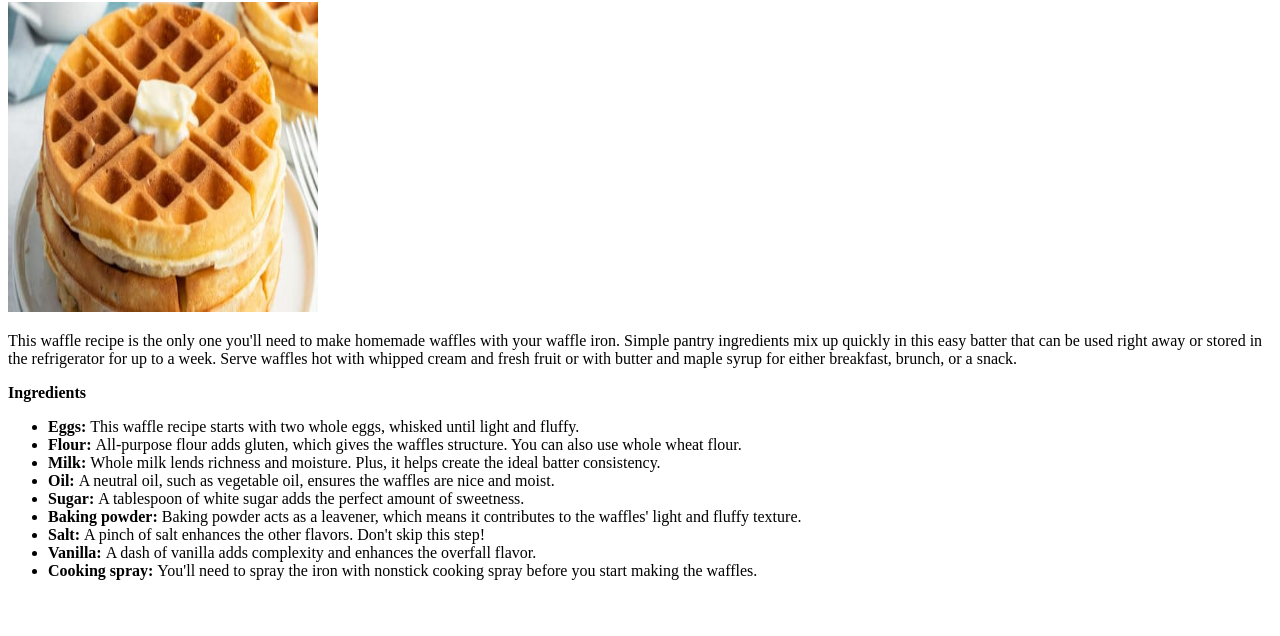
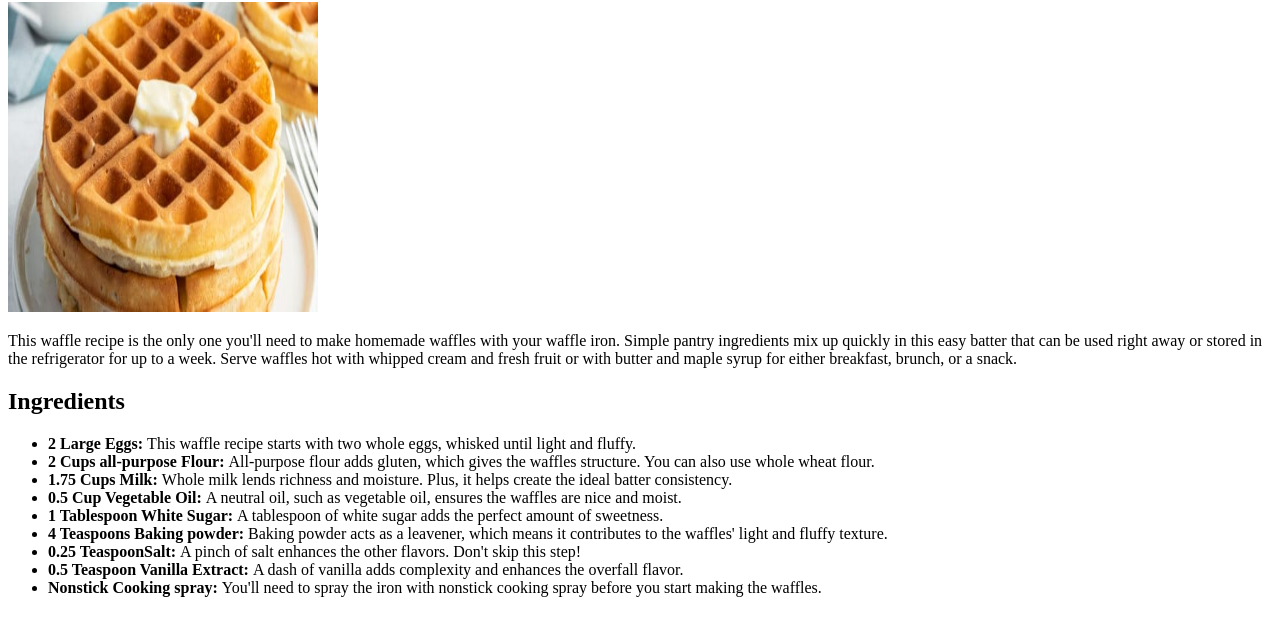
Before and after one commit to codingcatuno/recipes, a plain HTML site: page fdrecipes/waffles.html in a window 1280 px wide. Shown: the part 78-714 px from the top of the page. Drawn offline with Linux system fonts and the light colour scheme.

Commit message:
Completed the final section of ingrediants
This is an updated nightly Commit. This time around
we managed to have a good layout of what the next
steps for making the rest of the recipes will look like.

One step at a Time! See you tomorrow!

```diff
--- a/fdrecipes/waffles.html
+++ b/fdrecipes/waffles.html
@@ -11,19 +11,20 @@
         height="310" width="310">
 
         <p>This waffle recipe is the only one you'll need to make homemade waffles with your waffle iron. Simple pantry ingredients mix up quickly in this easy batter that can be used right away or stored in the refrigerator for up to a week. Serve waffles hot with whipped cream and fresh fruit or with butter and maple syrup for either breakfast, brunch, or a snack.</p>
-        <p><strong>Ingredients</strong></p>
+        <h2>Ingredients</h2>
 
         <ul>
-            <li><strong>Eggs: </strong>This waffle recipe starts with two whole eggs, whisked until light and fluffy.</li>
-            <li><strong>Flour: </strong>All-purpose flour adds gluten, which gives the waffles structure. You can also use whole wheat flour.
+            <li><strong>2 Large Eggs: </strong>This waffle recipe starts with two whole eggs, whisked until light and fluffy.</li>
+            <li><strong>2 Cups all-purpose Flour: </strong>All-purpose flour adds gluten, which gives the waffles structure. You can also use whole wheat flour.
 </li>
-            <li><strong>Milk: </strong>Whole milk lends richness and moisture. Plus, it helps create the ideal batter consistency.</li>
-            <li><strong>Oil: </strong>A neutral oil, such as vegetable oil, ensures the waffles are nice and moist.</li>
-            <li><strong>Sugar: </strong>A tablespoon of white sugar adds the perfect amount of sweetness.</li>
-            <li><strong>Baking powder: </strong>Baking powder acts as a leavener, which means it contributes to the waffles' light and fluffy texture.</li>
-            <li><strong>Salt: </strong>A pinch of salt enhances the other flavors. Don't skip this step!</li>
-            <li><strong>Vanilla: </strong>A dash of vanilla adds complexity and enhances the overfall flavor.</li>
-            <li><strong>Cooking spray: </strong>You'll need to spray the iron with nonstick cooking spray before you start making the waffles.</li>
+            <li><strong>1.75 Cups Milk: </strong>Whole milk lends richness and moisture. Plus, it helps create the ideal batter consistency.</li>
+            <li><strong>0.5 Cup Vegetable Oil: </strong>A neutral oil, such as vegetable oil, ensures the waffles are nice and moist.</li>
+            <li><strong>1 Tablespoon White Sugar: </strong>A tablespoon of white sugar adds the perfect amount of sweetness.</li>
+            <li><strong>4 Teaspoons Baking powder: </strong>Baking powder acts as a leavener, which means it contributes to the waffles' light and fluffy texture.</li>
+            <li><strong>0.25 TeaspoonSalt: </strong>A pinch of salt enhances the other flavors. Don't skip this step!</li>
+            <li><strong>0.5 Teaspoon Vanilla Extract: </strong>A dash of vanilla adds complexity and enhances the overfall flavor.</li>
+            <li><strong>Nonstick Cooking spray: </strong>You'll need to spray the iron with nonstick cooking spray before you start making the waffles.</li>
         </ul>
+        <p></p>
     </body>
 </html>
```
Also changed, not shown: index.html (+4 -1 lines).
